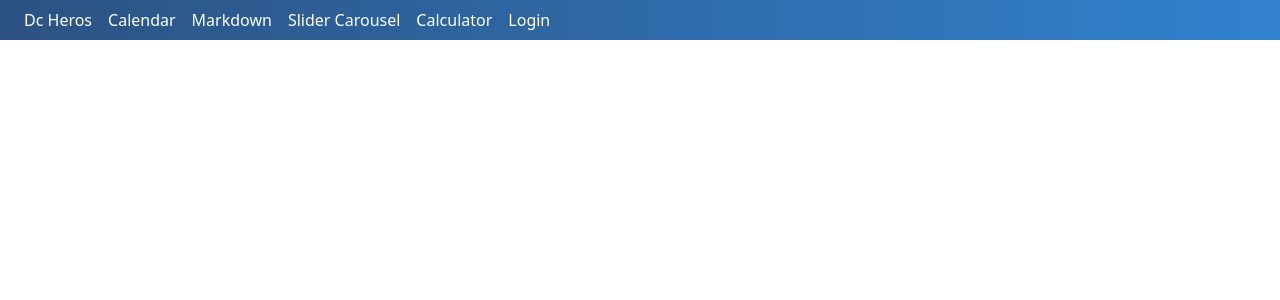
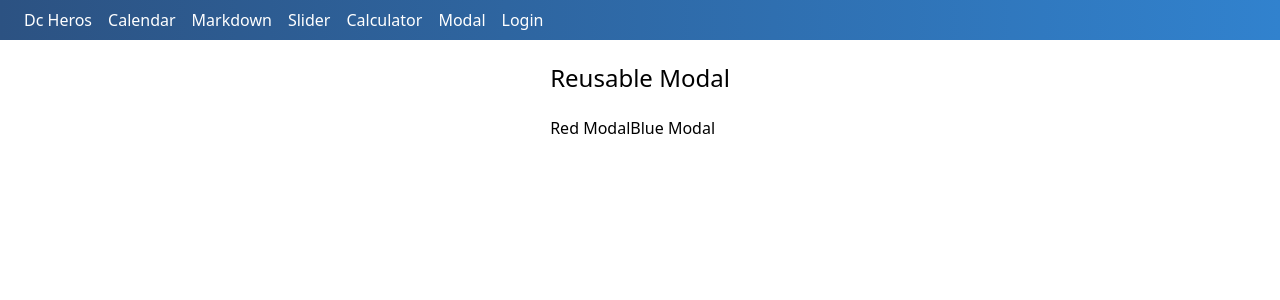
Before and after one commit to vincentGuegan/vue3FullCourse, a Vue app: page /reusable-modal in a window 1280 px wide. Shown: the top 300 px of the page. Built offline with nearby package versions, Linux system fonts and the light colour scheme; no server answers.

Commit message:
creation of a reusable modal and starting to use slots

```diff
--- a/src/components/AppHeader.vue
+++ b/src/components/AppHeader.vue
@@ -39,8 +39,9 @@ export default {
         {title: "Dc Heros", to:"/dc-heros"},
         {title: "Calendar", to:"/calendar"},
         {title: "Markdown", to:"/markdown"},
-        {title: "Slider Carousel", to:"/slider"},
-        {title: "Calculator", to:"/calculator"}
+        {title: "Slider", to:"/slider-carousel"},
+        {title: "Calculator", to:"/calculator"},
+        {title: "Modal", to:"/reusable-modal"}
       ]
     }
   },
--- /dev/null
+++ b/src/components/Modal.vue
@@ -0,0 +1,31 @@
+<template>
+  <section
+    @click="close"
+    class="z-20 h-screen w-screen bg-gray-500 fixed top-0 left-0 opacity-50">
+  </section>
+    <div class="absolute inset-0">
+    <div class="flex h-full">
+        <div class="z-30 m-auto bg-white p-2 rounded shadow w-1/3">
+            <div class="p-2 border">
+                <slot></slot>
+            </div>
+        </div>
+    </div>
+    </div>
+</template>
+
+<script>
+export default {
+    setup(_, { emit }) {
+        function close() {
+            emit('close');
+        }
+
+        return { close }
+    }
+}
+</script>
+
+<style>
+
+</style>
--- /dev/null
+++ b/src/pages/ReusableModal.vue
@@ -0,0 +1,36 @@
+<template>
+    <section class="flex flex-wrap w-full">
+        <div class="m-auto">
+            <h1 class="text-2xl my-5">
+                Reusable Modal
+            </h1>
+            <Modal v-if="isRedModalOpen" @close="isRedModalOpen = false">
+                <h1 class="text-red-500">Red Modal</h1>
+            </Modal>
+            <button @click="isRedModalOpen = true"> Red Modal</button>
+
+             <Modal v-if="isBlueModalOpen" @close="isBlueModalOpen = false">
+                <h1 class="text-blue-500">Blue Modal</h1>
+            </Modal>
+            <button @click="isBlueModalOpen = true"> Blue Modal</button>
+        </div>
+    </section>
+</template>
+
+<script>
+import Modal from "../components/Modal";
+import { ref } from "vue";
+
+export default {
+    components: { Modal },
+    setup() {
+        const isRedModalOpen = ref(false)
+        const isBlueModalOpen = ref(false)
+        return { isRedModalOpen, isBlueModalOpen };
+    }
+}
+</script>
+
+<style>
+
+</style>
--- a/src/router.js
+++ b/src/router.js
@@ -5,6 +5,7 @@ import Calendar from './pages/Calendar'
 import Markdown from './pages/Markdown'
 import Slider from './pages/Slider'
 import Calculator from './pages/Calculator'
+import ReusableModal from './pages/ReusableModal'
 
 
 const routes = [
@@ -14,6 +15,7 @@ const routes = [
     {path: '/markdown', component:Markdown},
     {path: '/slider', component:Slider},
     {path: '/calculator', component:Calculator},
+    {path: '/reusable-modal', component:ReusableModal},
 ];
 
 const router = createRouter({
```
